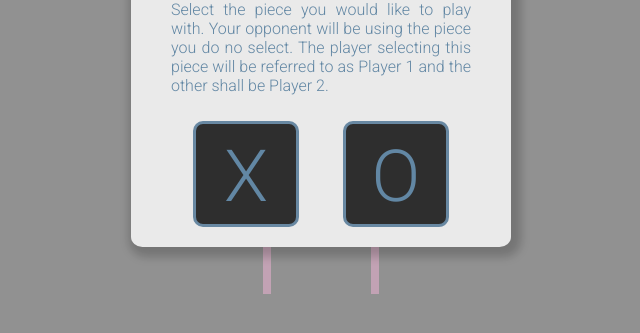
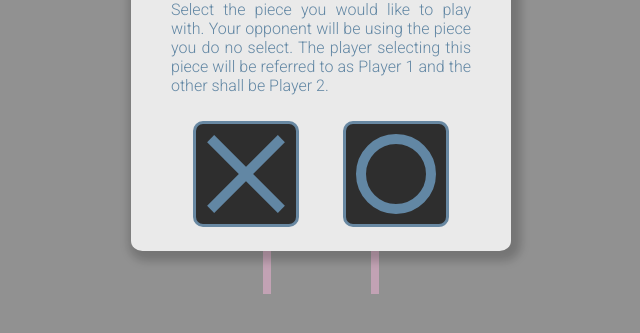
Before and after one commit to patrickbogucki/TicTacToe, a website: page index.html in a window 1280 px wide. Shown: the part 191-524 px from the top of the page, without its empty margins (319-959 px from the left). Drawn offline with nearby package versions, Linux system fonts and the light colour scheme.

Commit message:
Changed player piece selection buttons to use CSS styled X and O to closer represent actual pieces being drawn on board.

```diff
--- a/index.html
+++ b/index.html
@@ -56,8 +56,12 @@
 				<p>Select the piece you would like to play with. Your opponent will be using the piece you do no select. The player selecting this piece will be referred to as Player 1 and the other shall be Player 2.</p>
 			</div>
 			<div class="piece-selection-buttons">
-				<div class="piece-selection-x modal-button">X</div>
-				<div class="piece-selection-o modal-button">O</div>
+				<div class="piece-selection modal-button">
+					<div class="piece-selection-x"></div>
+				</div>
+				<div class="piece-selection modal-button">
+					<div class="piece-selection-o"></div>
+				</div>
 			</div>
 		</div>
 	</div>
--- a/sass/styles.scss
+++ b/sass/styles.scss
@@ -204,14 +204,10 @@ body {
 	position: relative;
 	left: 45px;
 	width: 10px;
-	// display: none;
-
 	animation-name: rotateIn;
 	animation-duration: 1s;
 	animation-fill-mode: both;
-}
-
-.piece-x:after {
+	&:after {
 		background: #FFFFFF;
 		content: "";
 		height: 10px;
@@ -219,6 +215,7 @@ body {
 		left: -45px;
 		top: 45px;
 		width: 100px;
+	}
 }
 
 .piece-o {
@@ -308,12 +305,36 @@ body {
 	}
 }
 
-.piece-selection-x ,
-.piece-selection-o {
+.piece-selection {
 	height: 80px;
 	width: 80px;
 	display: inline-block;
-	font-size: 54pt;
+}
+
+.piece-selection-x {
+	background: #6287A4;
+	height: 100px;
+	position: relative;
+	left: 35px;
+	top: -10px;
+	width: 10px;
+	transform: rotate(45deg);
+	&:after {
+		background: #6287A4;
+		content: "";
+		height: 10px;
+		position: absolute;
+		left: -45px;
+		top: 45px;
+		width: 100px;
+	}
+}
+
+.piece-selection-o {
+	width: 60px;
+	height: 60px;
+	border-radius: 100px;
+	border: 10px solid #6287A4;
 }
 
 .new-game-message {
```
Also changed, not shown: dist/styles/styles.css. Lines whose indentation alone changed are shown as unchanged.
